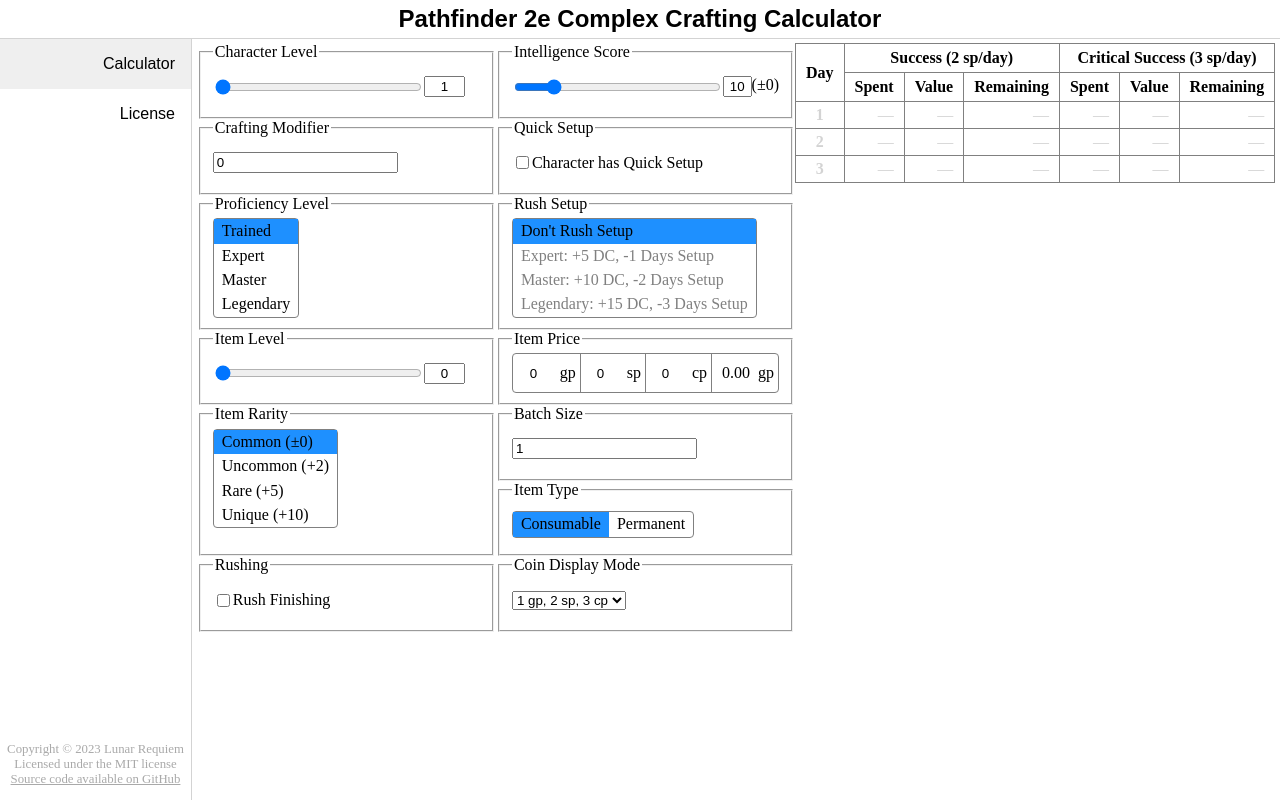
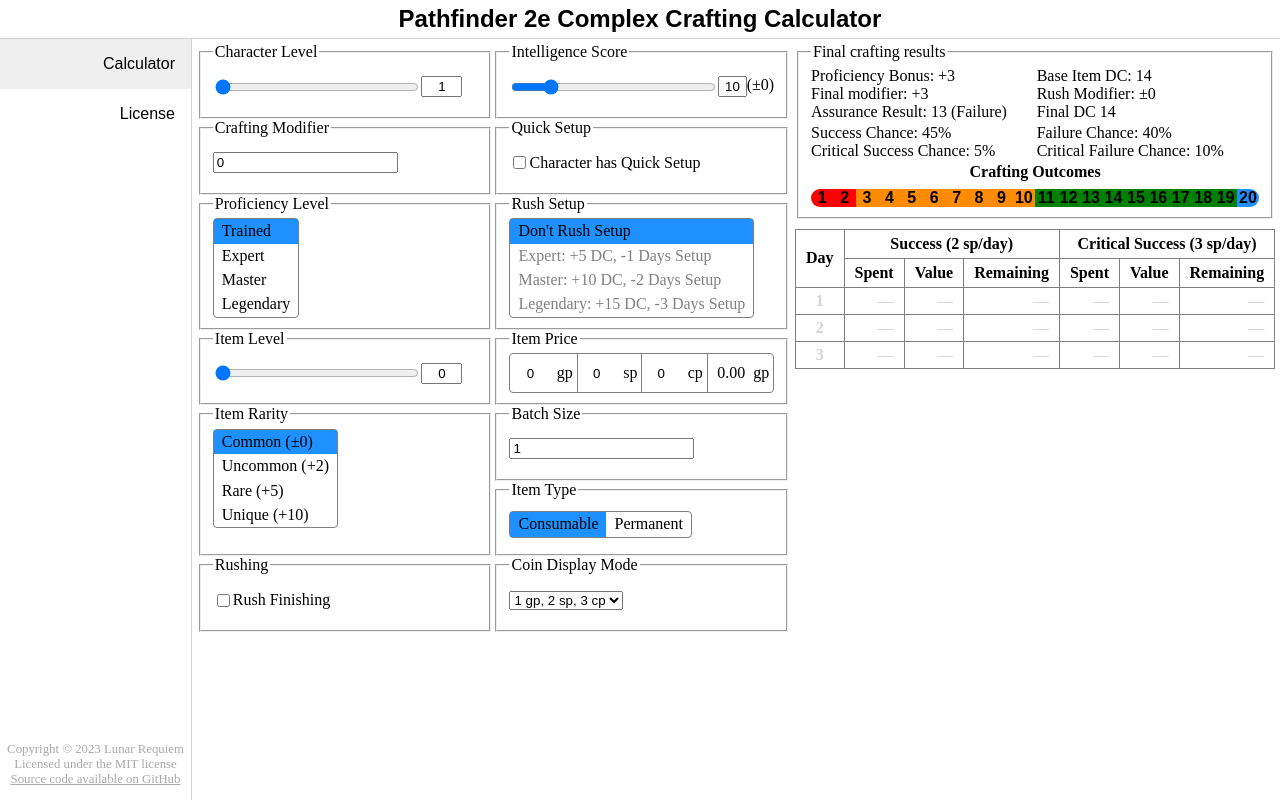
Before and after one commit to Lunar-Dawn/pf2e_complex_crafting, a Vue app: page / in a window 1280 px wide. Built offline with nearby package versions, Linux system fonts and the light colour scheme.

Commit message:
Display outcome DCs and probabilities

```diff
--- a/src/components/Calculator.vue
+++ b/src/components/Calculator.vue
@@ -1,8 +1,11 @@
 <template>
 	<main>
-		<div class="form-grid">
+		<div class="form-grid col-span-2">
 			<InputForm/>
 		</div>
+		<aside>
+			<CraftingInfo/>
+		</aside>
 		<aside>
 			<CostTable/>
 		</aside>
@@ -12,14 +15,16 @@
 <script setup lang="ts">
 import InputForm from "./InputForm.vue";
 import CostTable from "./CostTable.vue";
+import CraftingInfo from "./CraftingInfo.vue";
 </script>
 
 <style scoped lang="scss">
 main {
-	//max-width: 40vw;
-
 	display: grid;
 	grid-template-columns: 3fr 2fr;
+	grid-template-rows: auto 1fr;
+
+	column-gap: .3em;
 
 	.form-grid {
 		display: grid;
--- /dev/null
+++ b/src/components/CraftingInfo.vue
@@ -0,0 +1,142 @@
+<template xmlns="http://www.w3.org/1999/html">
+	<fieldset>
+		<legend>Final crafting results</legend>
+		<div class="wrapper">
+			<div>
+				Proficiency Bonus: {{ signNumber(characterStore.totalProficiency) }}
+				<br/>
+				Final modifier: {{ signNumber(calculationStore.finalCraftingMod) }}
+				<br/>
+				Assurance Result: {{ characterStore.assuranceResult }}
+				({{rollString(baseRollOutcome(characterStore.assuranceResult, calculationStore.finalDC))}})
+			</div>
+			<div>
+				Base Item DC: {{ itemStore.getDC }}
+				<br/>
+				Rush Modifier: {{ signNumber(calculationStore.rushModifier) }}
+				<br/>
+				Final DC {{ calculationStore.finalDC }}
+			</div>
+			<div>
+				Success Chance: {{ percentString(calculationStore.outcomeChances.success) }}
+				<br/>
+				Critical Success Chance: {{ percentString(calculationStore.outcomeChances.criticalSuccess) }}
+			</div>
+			<div>
+				Failure Chance: {{ percentString(calculationStore.outcomeChances.failure) }}
+				<br/>
+				Critical Failure Chance: {{ percentString(calculationStore.outcomeChances.criticalFailure) }}
+			</div>
+			<div class="row-span-2 roll-results">
+				<h4>Crafting Outcomes</h4>
+				<div class="roll-row">
+					<span v-for="(outcome, index) in calculationStore.outcomeChances.outcomes" :class="{
+						cs: outcome === Outcome.CriticalSuccess,
+						s: outcome  === Outcome.Success,
+						f: outcome  === Outcome.Failure,
+						cf: outcome === Outcome.CriticalFailure,
+					}">
+						{{ index + 1}}
+					</span>
+				</div>
+			</div>
+			<div class="row-span-2 roll-results" v-if="calculationStore.rushFinishing">
+				<h4>Rush Outcomes</h4>
+				<div class="roll-row">
+						<span v-for="roll in 20" :class="{
+							cs: rollOutcome(roll, 0, calculationStore.finishRushDC) === Outcome.CriticalSuccess,
+							s:  rollOutcome(roll, 0, calculationStore.finishRushDC) === Outcome.Success,
+							f:  rollOutcome(roll, 0, calculationStore.finishRushDC) === Outcome.Failure,
+							cf: rollOutcome(roll, 0, calculationStore.finishRushDC) === Outcome.CriticalFailure,
+						}">
+							{{ roll }}
+						</span>
+				</div>
+			</div>
+		</div>
+	</fieldset>
+</template>
+
+<script setup lang="ts">
+import { useCharacterStore } from "../stores/character";
+import { useCalculationStore } from "../stores/calculation";
+import { useItemStore } from "../stores/item";
+
+import { signNumber } from "../util/format";
+import { baseRollOutcome, Outcome, rollOutcome } from "../util/misc";
+
+const characterStore = useCharacterStore();
+const calculationStore = useCalculationStore();
+const itemStore = useItemStore()
+
+const percentString = (n: number): string => `${Math.round(n / 20 * 100)}%`
+
+function rollString(outcome: Outcome): string {
+	switch (outcome) {
+		case Outcome.CriticalFailure:
+			return "Critical Failure";
+		case Outcome.Failure:
+			return "Failure";
+		case Outcome.Success:
+			return "Success";
+		case Outcome.CriticalSuccess:
+			return "Critical Success";
+	}
+}
+</script>
+
+<style scoped lang="scss">
+fieldset {
+	margin-bottom: .6em;
+}
+.wrapper {
+	display: grid;
+	grid-template-columns: repeat(2, calc(50% - .1em));
+	grid-gap: .2em;
+
+	overflow-wrap: break-word;
+
+	p {
+	}
+}
+.roll-results {
+	text-align: center;
+
+	.roll-row {
+		display: grid;
+		grid-template-columns: repeat(20, 1fr);
+
+		font-family: sans-serif;
+		font-weight: bold;
+
+		.cs {
+			background: dodgerblue;
+		}
+		.s {
+			background: green;
+		}
+		.f {
+			background: darkorange;
+		}
+		.cf {
+			background: red;
+		}
+
+		.cs, .s, .f, .cf {
+			&:first-of-type {
+				border-bottom-left-radius: 10em;
+				border-top-left-radius: 10em;
+			}
+			&:last-of-type {
+				border-bottom-right-radius: 10em;
+				border-top-right-radius: 10em;
+			}
+		}
+	}
+
+	h4 {
+		margin-bottom: .5em;
+		margin-top: 0;
+	}
+}
+</style>
--- a/src/stores/calculation.ts
+++ b/src/stores/calculation.ts
@@ -4,6 +4,7 @@ import { defineStore } from "pinia";
 
 import { useCharacterStore } from "./character";
 import { useItemStore } from "./item";
+import { rollOutcome } from "../util/misc";
 
 interface SuccessDay {
 	valueSpent: number, // Half the original cost
@@ -26,7 +27,6 @@ export const useCalculationStore = defineStore('craftingCalculation', () => {
 	const rushFinishing = ref(false)
 	const rushSetup = ref(0)
 
-	const setUpCost = computed(() => itemStore.batchCost / 2)
 	const setupDays = computed(() => {
 		const levelDifference = itemStore.itemLevel - characterStore.characterLevel;
 
@@ -48,11 +48,34 @@ export const useCalculationStore = defineStore('craftingCalculation', () => {
 
 		return nDays
 	})
-
 	function costSavedPerDay(critical: boolean = false) {
 		return characterStore.earnIncomeLevel(critical)
 			* (rushFinishing.value ? 2 : 1);
 	}
+
+	const rushModifier = computed(() => rushSetup.value * 5)
+	const finalDC = computed(() => itemStore.getDC + rushModifier.value)
+
+	const finalCraftingMod = computed(() => characterStore.rollModifier + craftingModifier.value)
+
+	const finishRushDC = computed(() => 10 - characterStore.totalProficiency + itemStore.itemLevel)
+
+	const outcomeChances = computed((): {criticalSuccess: number, success: number, failure: number, criticalFailure: number, outcomes: number[]} => {
+		const outcomes = [...Array(20).keys()]
+			.map(x => ++x)
+			.map(x => rollOutcome(x, finalCraftingMod.value, finalDC.value))
+
+		return {
+			criticalFailure: outcomes.filter((x) => x == 0).length,
+			failure:         outcomes.filter((x) => x == 1).length,
+			success:         outcomes.filter((x) => x == 2).length,
+			criticalSuccess: outcomes.filter((x) => x == 3).length,
+			outcomes,
+		};
+	})
+
+	// Helpers for the final table
+	const setUpCost = computed(() => itemStore.batchCost / 2)
 
 	// Cache the massive table lookup
 	const successPerDay  = computed(() => costSavedPerDay(false))
@@ -90,7 +113,7 @@ export const useCalculationStore = defineStore('craftingCalculation', () => {
 
 	return {
 		craftingModifier, rushFinishing, rushSetup,
-		setupDays,
+		setupDays, rushModifier, finalDC, finalCraftingMod, outcomeChances, finishRushDC,
 		costSavedPerDay, finalTable,
 	}
 })
--- a/src/stores/character.ts
+++ b/src/stores/character.ts
@@ -23,6 +23,9 @@ export const useCharacterStore = defineStore('character', {
 					?.success
 					.get(this.proficiencyLevel) ?? 0
 			}
-		}
+		},
+		assuranceResult(): number {
+			return 10 + this.totalProficiency;
+		},
 	}
 })
--- a/src/style.scss
+++ b/src/style.scss
@@ -31,3 +31,7 @@ a {
 .col-span-2 {
 	grid-row: auto / span 2;
 }
+
+.row-span-2 {
+	grid-column: auto / span 2;
+}
--- a/src/util/misc.ts
+++ b/src/util/misc.ts
@@ -7,3 +7,29 @@ export function splitCoins(cp: number): {gp: number, sp: number, cp: number} {
 
 	return {gp, sp, cp}
 }
+
+export enum Outcome {
+	CriticalFailure,
+	Failure,
+	Success,
+	CriticalSuccess,
+}
+export function baseRollOutcome (roll: number, dc: number): Outcome {
+	const delta = roll - dc
+
+	if(delta <= -9)
+		return Outcome.CriticalFailure
+	if(delta <= -1)
+		return Outcome.Failure
+	if(delta <= 9)
+		return Outcome.Success
+	return Outcome.CriticalSuccess
+}
+export function rollOutcome(roll: number, modifier: number, dc: number): Outcome {
+	const result = roll + modifier;
+	if(roll == 1)
+		return Math.max(baseRollOutcome(result, dc) - 1, Outcome.CriticalFailure)
+	if(roll == 20)
+		return Math.min(baseRollOutcome(result, dc) + 1, Outcome.CriticalSuccess)
+	return baseRollOutcome(result, dc)
+}
```
